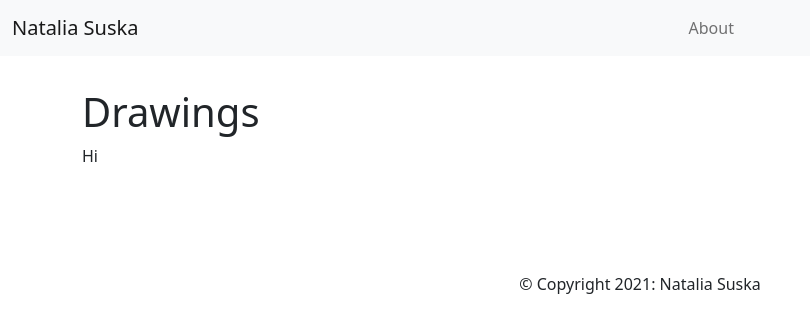
After one commit to nataliasuska/natalia, a Flask app: page /drawings in a window 1280 px wide. The commit adds this page. Shown: the top 333 px of the page, without its empty margins (0-810 px from the left). Run offline with Flask 2, Linux system fonts and the light colour scheme.

Commit message:
webpages added

```diff
--- a/website/routes/home_route.py
+++ b/website/routes/home_route.py
@@ -12,3 +12,18 @@ def index():
 def about():
     print("ABOUT NATALIA")
     return render_template("about.html")
+
+@home_routes.route("/paintings")
+def paintings():
+    print("PAINTINGS")
+    return render_template("paintings.html")
+
+@home_routes.route("/drawings")
+def drawings():
+    print("DRAWINGS")
+    return render_template("drawings.html")
+
+@home_routes.route("/photography")
+def photography():
+    print("PHOTOGRAPHY")
+    return render_template("photography.html")
--- a/website/templates/bootstrap_layout.html
+++ b/website/templates/bootstrap_layout.html
@@ -83,25 +83,25 @@
         </div>
 
 <!-- modified from https://mdbootstrap.com/docs/standard/navigation/footer/-->
-        <footer class="text-center text-white" style="background-color: #f1f1f1;">
+        <footer class="text-center text-dark" >
             <div class="container pt-4">
               <section class="mb-4">
                 <a
-                class="btn btn-link btn-floating btn-lg text-dark m-1"
+                class="btn btn-link btn-floating btn-lg text-dark"
                 href="https://instagram.com/nat.museum"
                 role="button"
                 data-mdb-ripple-color="dark"
                 ><i class="fab fa-instagram"></i
               ></a>
               <a
-                class="btn btn-link btn-floating btn-lg text-dark m-1"
+                class="btn btn-link btn-floating btn-lg text-dark"
                 href="https://www.linkedin.com/in/nataliafsuska/"
                 role="button"
                 data-mdb-ripple-color="dark"
                 ><i class="fab fa-linkedin"></i
               ></a>
               <a
-                class="btn btn-link btn-floating btn-lg text-dark m-1"
+                class="btn btn-link btn-floating btn-lg text-dark"
                 href="https://github.com/nataliasuska"
                 role="button"
                 data-mdb-ripple-color="dark"
--- /dev/null
+++ b/website/templates/drawings.html
@@ -0,0 +1,11 @@
+{% extends "bootstrap_layout.html" %}
+{% set active_page = "drawings" %}
+
+
+{% block content %}
+
+    <h1>Drawings</h1>
+
+    <p>Hi</p>
+
+{% endblock %}
```
Also changed, not shown: website/templates/layout.html (+7 -4 lines), website/templates/paintings.html (added, +11 -0 lines), website/templates/photography.html (added, +11 -0 lines).
